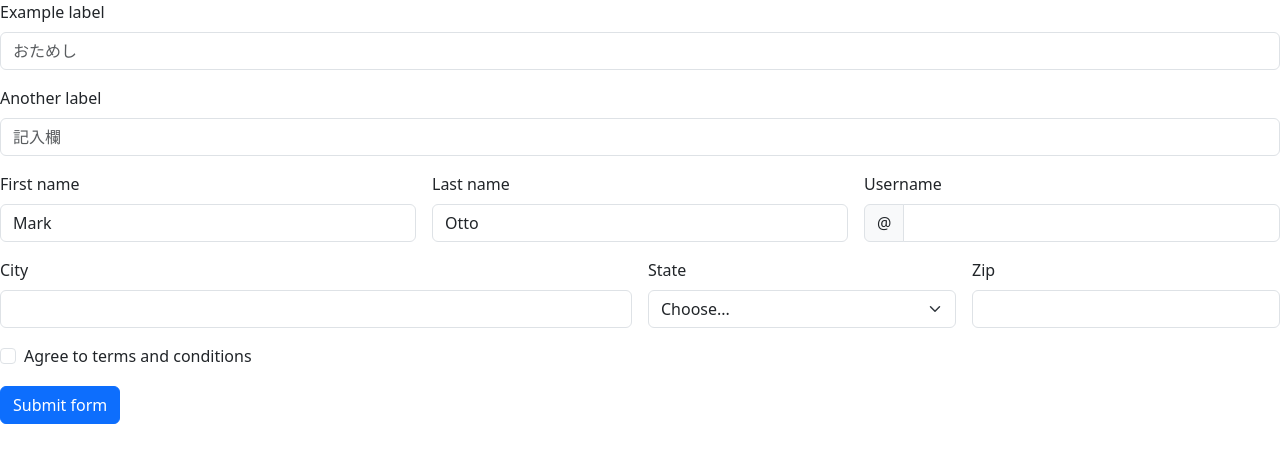
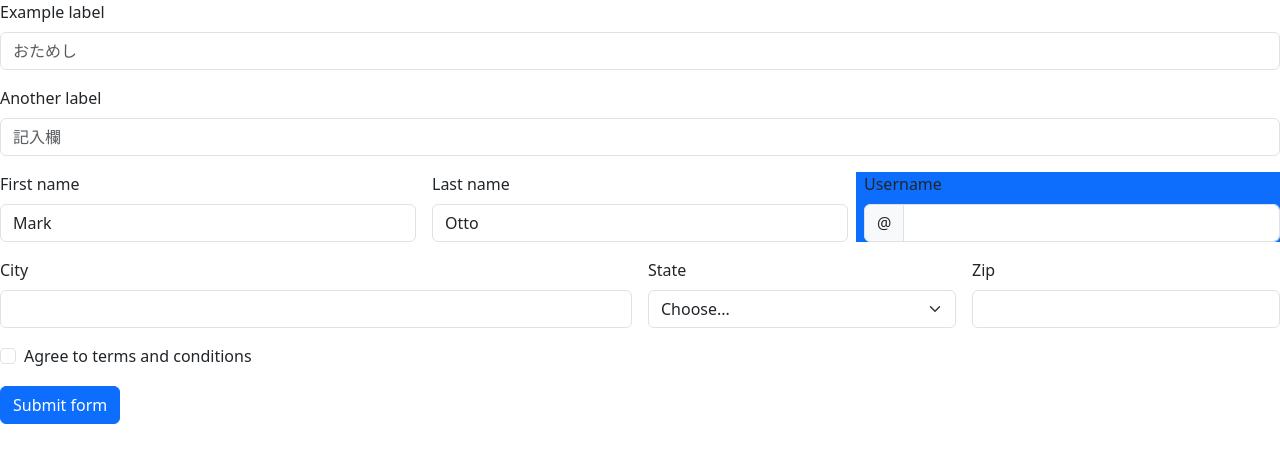
Before and after one commit to Mshu72/bootstrap_practice_app, a plain HTML site: page form.html in a window 1280 px wide. Drawn offline with nearby package versions, Linux system fonts and the light colour scheme.

Commit message:
Update form.html

```diff
--- a/form.html
+++ b/form.html
@@ -16,7 +16,7 @@
       <input type="text" class="form-control" id="formGroupExampleInput2" placeholder="記入欄">
     </div>
 
-    <form class="row g-3 needs-validation" novalidate>
+    <form class="row g-3  needs-validation" novalidate>
       <div class="col-md-4">
         <label for="validationCustom01" class="form-label">First name</label>
         <input type="text" class="form-control" id="validationCustom01" value="Mark" required>
@@ -31,7 +31,7 @@
           Looks good!
         </div>
       </div>
-      <div class="col-md-4">
+      <div class="col-md-4 bg-primary">
         <label for="validationCustomUsername" class="form-label">Username</label>
         <div class="input-group has-validation">
           <span class="input-group-text" id="inputGroupPrepend">@</span>
```
